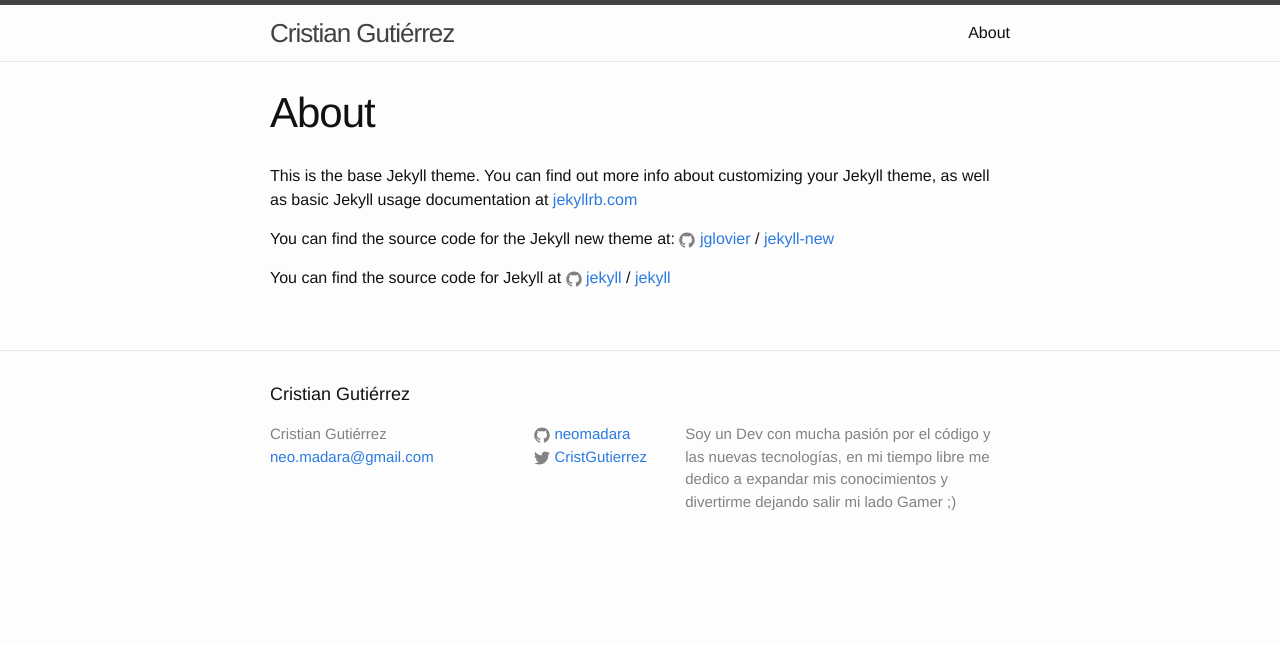
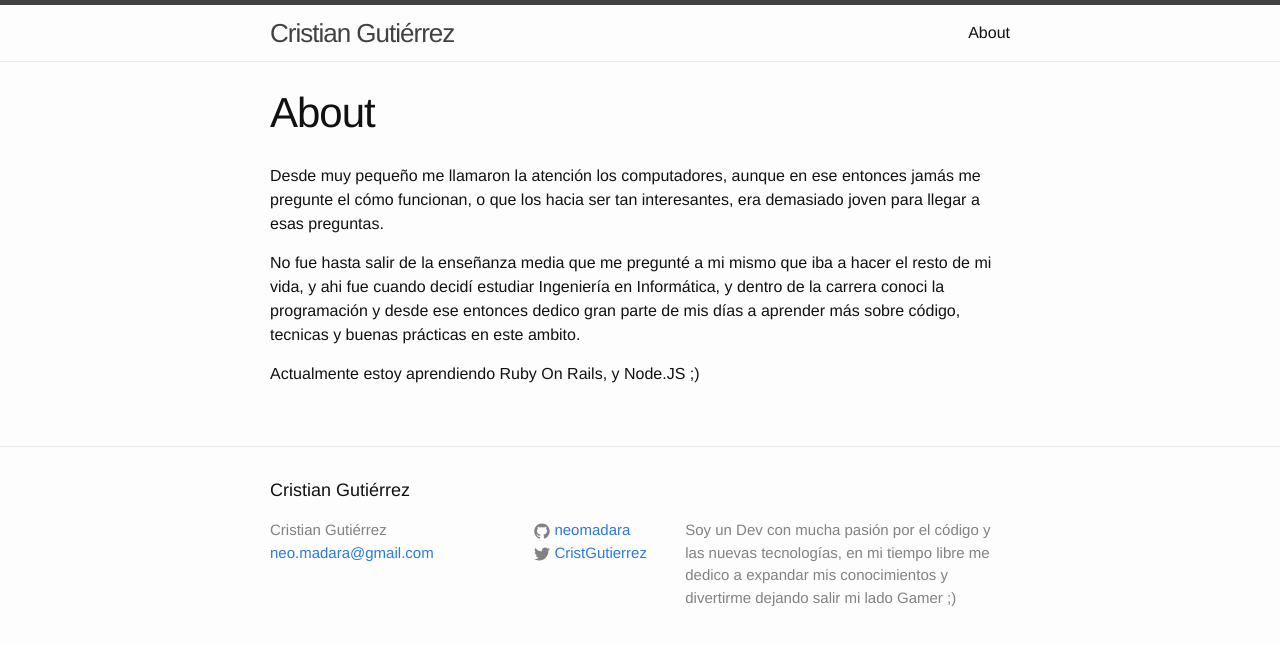
Before and after one commit to neomadara/neomadara.github.io, a Jekyll site: the page built from about.md, in a window 1280 px wide. Shown: the top 645 px of the page. Built offline with Jekyll 4.4.1, drawn with Linux system fonts in a browser that asks for light colours.

Commit message:
agregando about me

```diff
--- a/about.md
+++ b/about.md
@@ -4,12 +4,8 @@ title: About
 permalink: /about/
 ---
 
-This is the base Jekyll theme. You can find out more info about customizing your Jekyll theme, as well as basic Jekyll usage documentation at [jekyllrb.com](http://jekyllrb.com/)
+Desde muy pequeño me llamaron la atención los computadores, aunque en ese entonces jamás me pregunte el cómo funcionan, o que los hacia ser tan interesantes, era demasiado joven para llegar a esas preguntas.
 
-You can find the source code for the Jekyll new theme at:
-{% include icon-github.html username="jglovier" %} /
-[jekyll-new](https://github.com/jglovier/jekyll-new)
+No fue hasta salir de la enseñanza media que me pregunté a mi mismo que iba a hacer el resto de mi vida, y ahi fue cuando decidí estudiar Ingeniería en Informática, y dentro de la carrera conoci la programación y desde ese entonces dedico gran parte de mis días a aprender más sobre código, tecnicas y buenas prácticas en este ambito.
 
-You can find the source code for Jekyll at
-{% include icon-github.html username="jekyll" %} /
-[jekyll](https://github.com/jekyll/jekyll)
+Actualmente estoy aprendiendo Ruby On Rails, y Node.JS ;)
```
